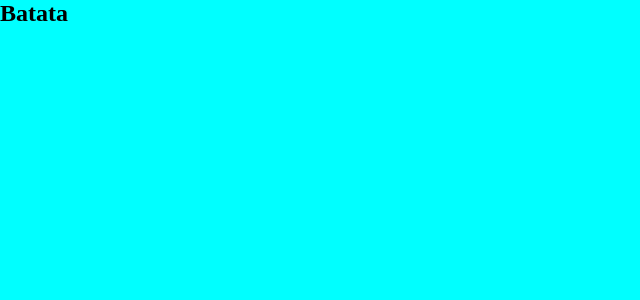
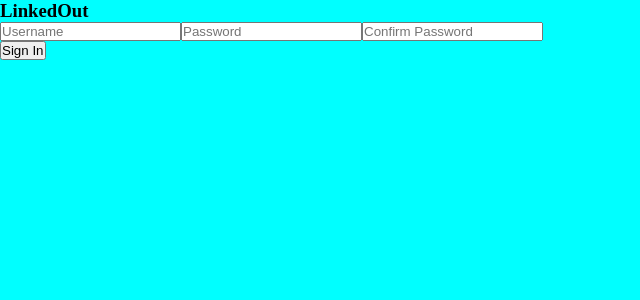
Before and after one commit to hassankhalil33/linkedin-clone-full, a React (Create React App) app in the folder frontend/: page / in a window 1280 px wide. Shown: the top 300 px of the page, without its empty margins (0-640 px from the left). Built offline with nearby package versions, Linux system fonts and the light colour scheme.

Commit message:
Frontend <> Updated LoginForm Component

```diff
--- a/frontend/src/components/LoginForm.jsx
+++ b/frontend/src/components/LoginForm.jsx
@@ -1,8 +1,32 @@
 import React from "react";
+import Input from "./Input";
+import Button from "./Button";
 
 function LoginForm() {
   return (
-    <h1>Batata</h1>
+    <form className="login-form">
+      <h3>LinkedOut</h3>
+      <div>
+        <Input
+          type={"text"}
+          name={"username"}
+          placeholder={"Username"}
+        />
+        <Input
+          type={"password"}
+          name={"password"}
+          placeholder={"Password"}
+        />
+        <Input
+          type={"password"}
+          name={"password-confirm"}
+          placeholder={"Confirm Password"}
+        />
+      </div>
+      <Button
+        content={"Sign In"}
+      />
+    </form>
   )
 }
 
```
